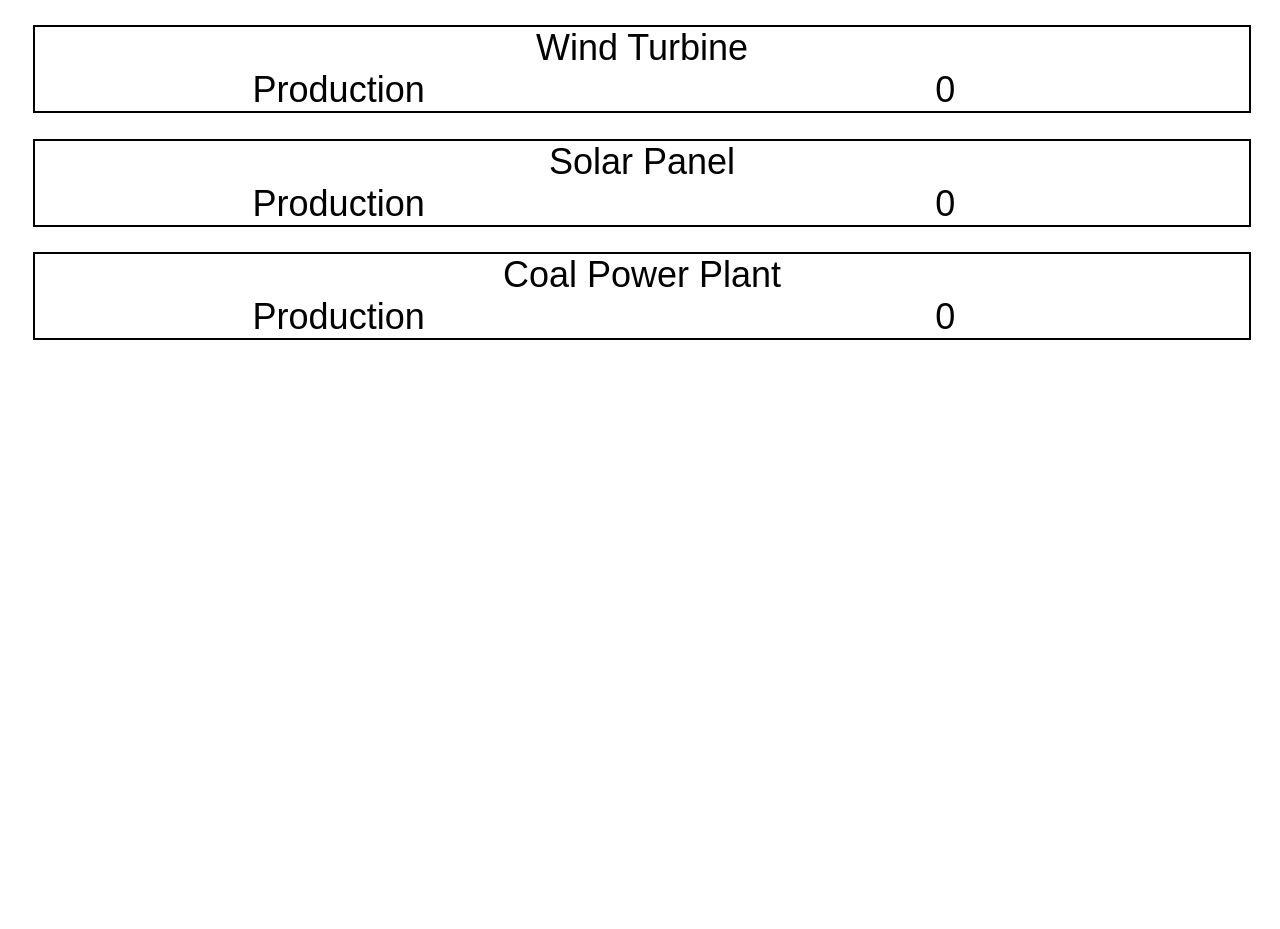
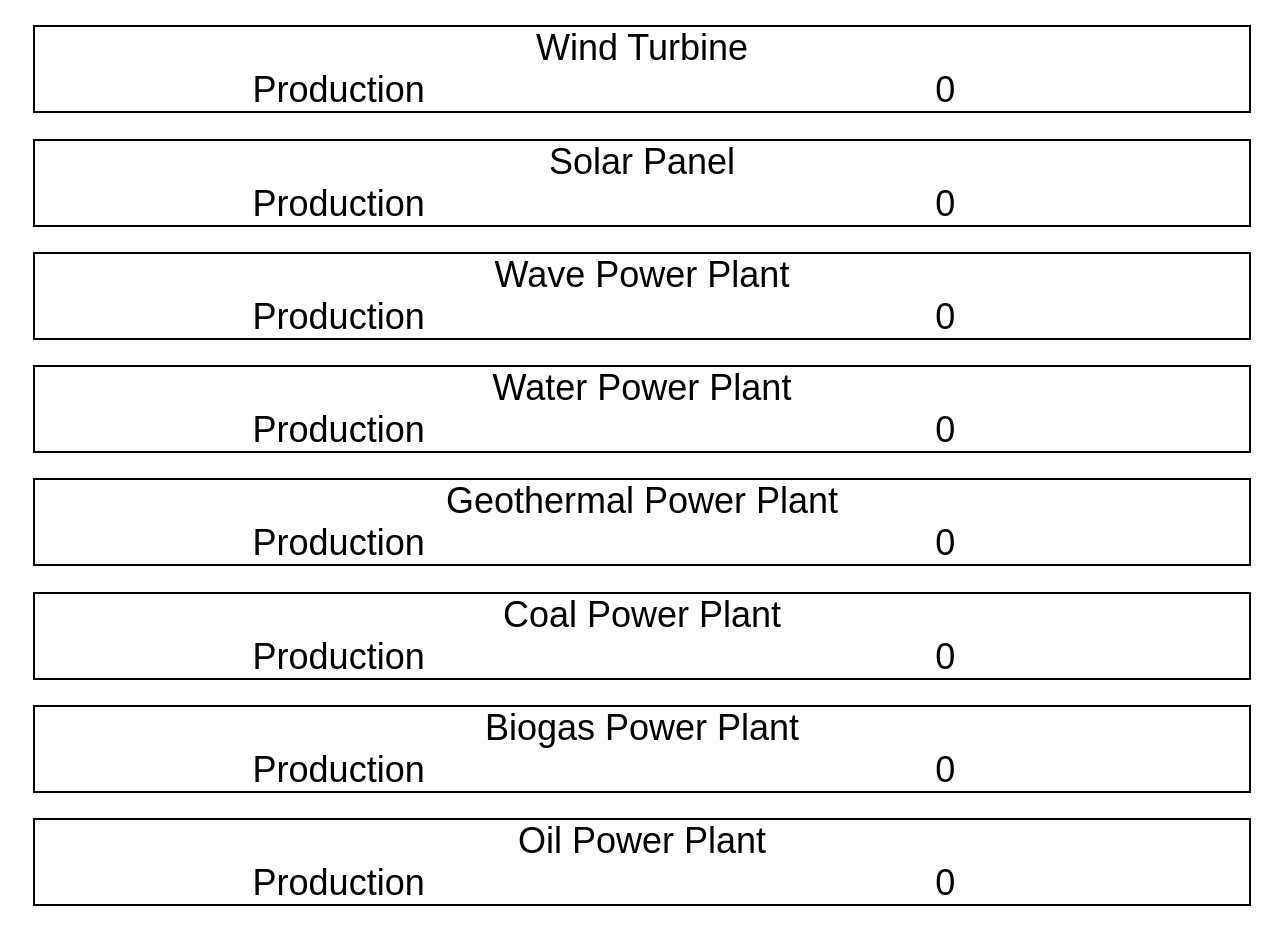
Before and after one commit to kurmit33/idler_angular, an Angular app: page / in a window 1280 px wide. Shown: the top 929 px of the page. Before the commit the page ends 800 px from the top, so only its background shows below. Built offline with nearby package versions, Linux system fonts and the light colour scheme.

Commit message:
add green and convencional power plant class

```diff
--- a/src/app/convencionalPowerPlant.ts
+++ b/src/app/convencionalPowerPlant.ts
@@ -1,5 +1,37 @@
 import { PowerPlant } from './powerPlant';
+import { resources } from './resources';
 
-export class ConvencionalPowerPlant extends PowerPlant{
+export class ConvencionalPowerPlant extends PowerPlant {
+  constructor(id: number, name: string, multi: number) {
+    super(id, name, multi, multi * 0.025, 5);
+  }
+
+  greenBuildPrice(num: number) {
+    return num * (this.buildings + 1) * this.priceMultiplier;
+  }
+
+  greenUpgradePrice(num: number) {
+    return num * (this.level + 1) * this.priceMultiplier * 50;
+  }
+
+  build(num: number) {
+    if (this.freeSpace() >= (this.buildings + num)) {
+      if ((resources.money >= this.buildPrice(num)) && (resources.greenCertyfiaction >= this.greenBuildPrice(num))) {
+        resources.money -= this.buildPrice(num);
+        resources.greenCertyfiaction -= this.greenBuildPrice(num);
+        this.buildings += num;
+      }
+    }
+  }
+
+  upgrade(num: number) {
+    if (this.buildings >= (this.freeSpace() / 80)) {
+      if ((resources.money >= this.upgradePrice(num)) && (resources.greenCertyfiaction >= this.greenUpgradePrice(num))) {
+        resources.money -= this.upgradePrice(num);
+        resources.greenCertyfiaction -= this.greenUpgradePrice(num);
+        this.level += num;
+      }
+    }
+  }
 
 }
--- a/src/app/greenPowerPlant.ts
+++ b/src/app/greenPowerPlant.ts
@@ -1,7 +1,28 @@
 import { PowerPlant } from './powerPlant';
+import { resources } from './resources';
+
 
 export class GreenPowerPlant extends PowerPlant {
-  constructor(id, name, multipiler) {
-    super(id, name, multipiler * 0.01);
+  constructor(id: number, name: string, multi: number) {
+    super(id, name, multi, multi * 0.01 );
+  }
+
+  build(num: number) {
+    if (this.freeSpace() >= (this.buildings + num)) {
+      if ( resources.money >= this.buildPrice(num)) {
+        resources.money -= this.buildPrice(num);
+        this.buildings += num;
+        resources.greenCertyfiaction += num;
+      }
+    }
+  }
+
+  upgrade(num: number) {
+    if (this.buildings >= (this.freeSpace() / 80)) {
+      if (resources.money >= this.upgradePrice(num)) {
+        resources.money -= this.upgradePrice(num);
+        this.level += num;
+      }
+    }
   }
 }
--- a/src/app/powerPlant.ts
+++ b/src/app/powerPlant.ts
@@ -1,4 +1,3 @@
-import { global } from './global';
 import { resources } from './resources';
 
 export class PowerPlant {
@@ -7,22 +6,21 @@ export class PowerPlant {
   level = 0;
   buildings = 0;
   engineers = 0;
+  priceMultiplier: number;
   productionMultiplier: number;
-  priceMultiplier: number;
   moneyPrice = 5;
   greenPrice = 0;
-  startSpace = 2000;
 
-  constructor(id: number, name: string, productionMulti: number, priceMulti: number, greenPrice?: number) {
+  constructor(id: number, name: string, priceMulti: number, productionMulti: number, greenPrice?: number) {
     this.name = name;
+    this.priceMultiplier = priceMulti;
     this.productionMultiplier = productionMulti;
-    this.priceMultiplier = priceMulti;
     this.greenPrice = greenPrice;
     this.id = id;
   }
 
   freeSpace() {
-    return this.startSpace * (this.level + 1);
+    return 2000 * (this.level + 1);
   }
 
   production(name: string, eventMulti: number) {
@@ -49,8 +47,8 @@ export class PowerPlant {
     return newPrice - lastPrice;
   }
 
-  hire(workers: number, num: number) {
-    if (num <= workers) {
+  hire(num: number) {
+    if (num <= resources.workers) {
       this.engineers += num;
       resources.workers -= num;
     }
--- a/src/app/powerPlantList.ts
+++ b/src/app/powerPlantList.ts
@@ -7,5 +7,12 @@ import { PowerPlant } from './powerPlant';
 export const POWERPLANTS: PowerPlant[] = [
   new GreenPowerPlant(0, 'Wind Turbine', 1),
   new GreenPowerPlant(1, 'Solar Panel', 10),
-  new ConvencionalPowerPlant(2, 'Coal Power Plant', 100, 5),
+  new GreenPowerPlant(1, 'Wave Power Plant', 1000),
+  new GreenPowerPlant(1, 'Water Power Plant', 10000),
+  new GreenPowerPlant(1, 'Geothermal Power Plant', 50000),
+  new ConvencionalPowerPlant(2, 'Coal Power Plant', 500),
+  new ConvencionalPowerPlant(2, 'Biogas Power Plant', 5000),
+  new ConvencionalPowerPlant(2, 'Oil Power Plant', 15000),
+  new ConvencionalPowerPlant(2, 'Nuclear Power Plant', 250000),
+  new ConvencionalPowerPlant(2, 'Fusion Power Plant', 1000000),
 ];
```
